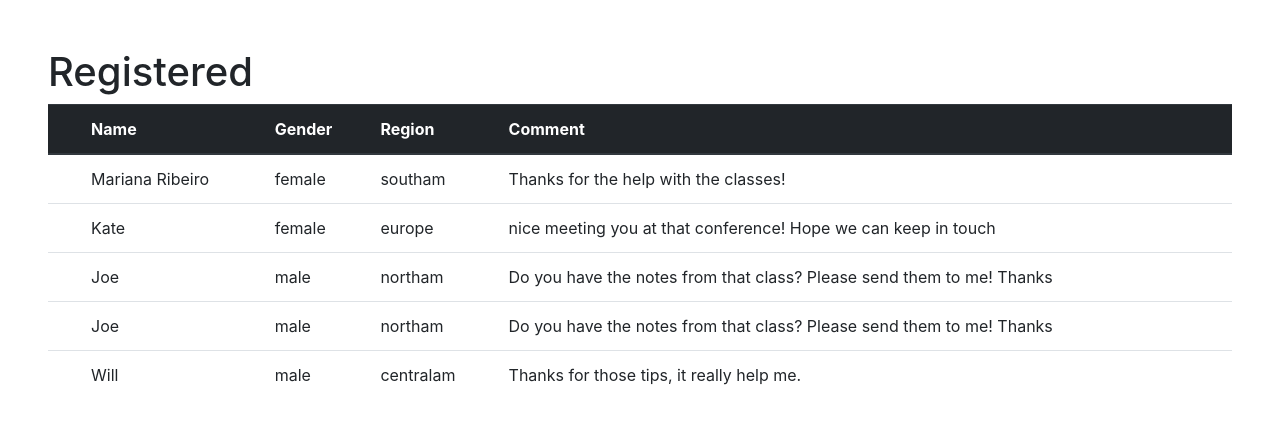
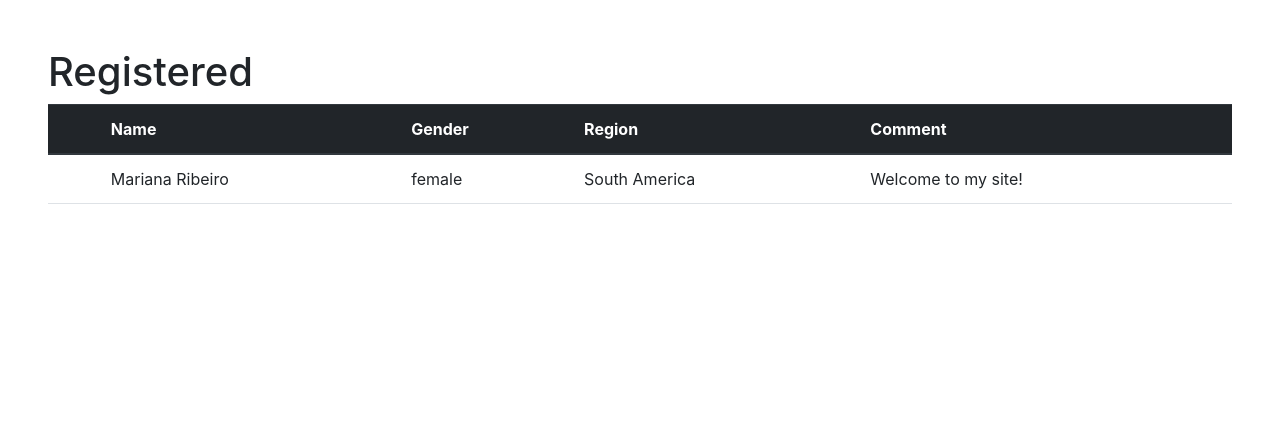
Before and after one commit to marifribeiro/cs50-7-survey, a Flask app: page /sheet in a window 1280 px wide. Shown: the part 60-484 px from the top of the page. Run offline with Flask 2, Linux system fonts and the light colour scheme; some libraries are stand-ins or nearby versions.

Commit message:
heroku bug fixed

```diff
--- a/application.py
+++ b/application.py
@@ -1,5 +1,6 @@
 import cs50
 import csv
+import os
 
 from flask import Flask, jsonify, redirect, render_template, request
 
@@ -59,3 +60,7 @@ def get_sheet():
         reader = csv.reader(file)
         contacts = list(reader)
     return render_template("sheet.html", contacts=contacts)
+
+if __name__ == "__main__":
+    port = int(os.environ.get("PORT", 5000))
+    app.run(host='0.0.0.0', port=port)
--- a/survey.csv
+++ b/survey.csv
@@ -1,5 +1 @@
-Mariana Ribeiro,female,southam,mariana@gmail.com,Thanks for the help with the classes!
-Kate,female,europe,jane@hotmail.com,nice meeting you at that conference! Hope we can keep in touch
-Joe,male,northam,joe_doe@outlook.com,Do you have the notes from that class? Please send them to me! Thanks
-Joe,male,northam,joe_doe@outlook.com,Do you have the notes from that class? Please send them to me! Thanks
-Will,male,centralam,will@yahoo.com,"Thanks for those tips, it really help me."
+Mariana Ribeiro,female,South America,this_is_a_fake_email@hotmail.com,Welcome to my site!
```
Also changed, not shown: templates/form.html (+8 -7 lines).
